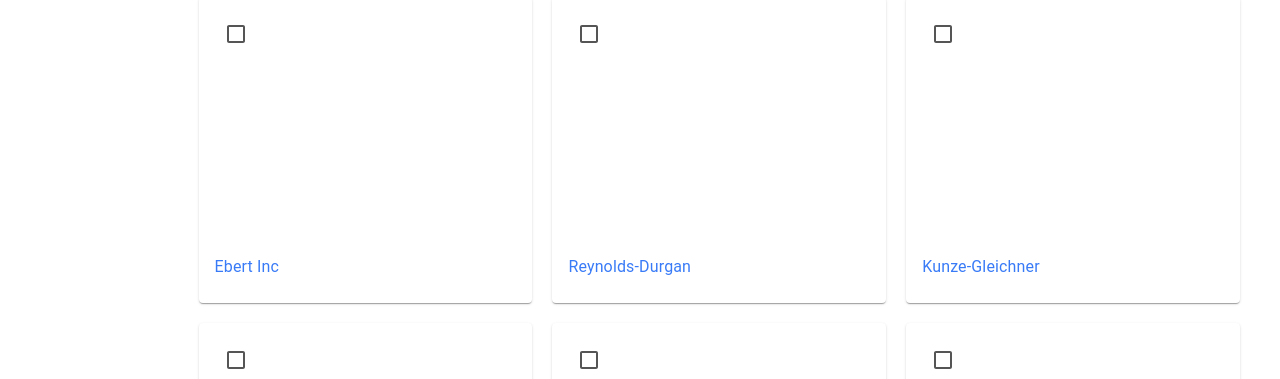
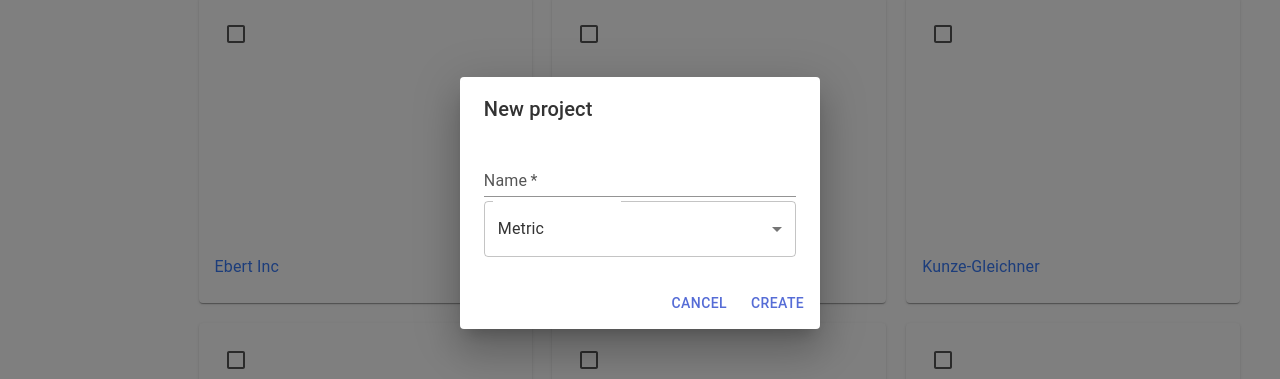
Before and after one commit to BuchynD/crud-manager, a React (Create React App) app in the folder react-crud-manager/: page / in a window 1280 px wide. Both pictures are taken after a click on the button "NEW PROJECT". Shown: the part 197-576 px from the top of the page. Built offline with nearby package versions, Linux system fonts and the light colour scheme; some icons are missing.

Commit message:
create operation

```diff
--- a/react-crud-manager/src/Pages/HomePage.tsx
+++ b/react-crud-manager/src/Pages/HomePage.tsx
@@ -5,13 +5,20 @@ import {
   Box,
   Button,
   Checkbox,
+  DialogActions,
+  DialogContent,
+  FormControl,
   Icon,
   IconButton,
+  MenuItem,
+  Select,
   Typography,
 } from "@mui/material";
 import TextField from "@mui/material/TextField";
 import Card from "@mui/material/Card";
 import CardContent from "@mui/material/CardContent";
+import Dialog from "@mui/material/Dialog";
+import DialogTitle from "@mui/material/DialogTitle";
 import AddIcon from "@mui/icons-material/Add";
 import SearchIcon from "@mui/icons-material/Search";
 import MoreVertIcon from "@mui/icons-material/MoreVert";
@@ -123,6 +130,7 @@ const HomePage: React.FC = () => {
       measurement: "metric",
     },
   ]);
+  const [formVisibility, setFormVisibility] = useState(false);
   return (
     <>
       <header>
@@ -148,7 +156,8 @@ const HomePage: React.FC = () => {
               bgcolor: "#397bf729;",
             },
           }}
-          startIcon={<AddIcon />}>
+          startIcon={<AddIcon />}
+          onClick={() => setFormVisibility(true)}>
           New project
         </Button>
         <div style={{ flex: "1" }}>
@@ -164,9 +173,11 @@ const HomePage: React.FC = () => {
           <div style={{ display: "flex", justifyContent: "space-between" }}>
             <Checkbox />
             <IconButton>
-              <DeleteIcon sx={{color:"red"}} />
+              <DeleteIcon sx={{ color: "red" }} />
             </IconButton>
-            <span style={{ marginLeft: "auto", color:"#397bf7" }}>{projects.length} items</span>
+            <span style={{ marginLeft: "auto", color: "#397bf7" }}>
+              {projects.length} items
+            </span>
           </div>
           <div
             style={{
@@ -190,16 +201,77 @@ const HomePage: React.FC = () => {
                     }}>
                     <Checkbox />
                     <IconButton>
-                      <MoreVertIcon sx={{ color:"#397bf7" }} />
+                      <MoreVertIcon sx={{ color: "#397bf7" }} />
                     </IconButton>
                   </div>
-                  <span style={{ color:"#397bf7" }}>{project.project_name}</span>
+                  <span style={{ color: "#397bf7" }}>
+                    {project.project_name}
+                  </span>
                 </CardContent>
               </Card>
             ))}
           </div>
         </div>
       </main>
+      {formVisibility && (
+        <Dialog
+          open={formVisibility}
+          onClose={() => setFormVisibility(false)}
+          slotProps={{
+            paper: {
+              component: "form",
+              onSubmit: (event: React.FormEvent<HTMLFormElement>) => {
+                event.preventDefault();
+                const formData = new FormData(event.currentTarget);
+                const formJson = Object.fromEntries(
+                  (formData as any).entries()
+                );
+                let newId;
+                try {
+                  newId = crypto.randomUUID();
+                } catch (e: unknown) {
+                  newId = String(Date.now());
+                }
+                const newObject = {
+                  id: newId,
+                  project_name: formJson.name,
+                  measurement: formJson.measurement,
+                };
+                setProjects([...projects, newObject]);
+                setFormVisibility(false);
+              },
+            },
+          }}>
+          <DialogTitle>New project</DialogTitle>
+          <DialogContent>
+            <TextField
+              autoFocus
+              required
+              margin="dense"
+              id="name"
+              name="name"
+              label="Name"
+              fullWidth
+              variant="standard"
+              placeholder="New project"
+            />
+            <FormControl fullWidth>
+              <Select
+                id="measurement"
+                name="measurement"
+                value="metric"
+                label="Measurement system">
+                <MenuItem value="imperial">Imperial</MenuItem>
+                <MenuItem value="metric">Metric</MenuItem>
+              </Select>
+            </FormControl>
+          </DialogContent>
+          <DialogActions>
+            <Button onClick={()=>setFormVisibility(false)}>Cancel</Button>
+            <Button type="submit">Create</Button>
+          </DialogActions>
+        </Dialog>
+      )}
     </>
   );
 };
```
